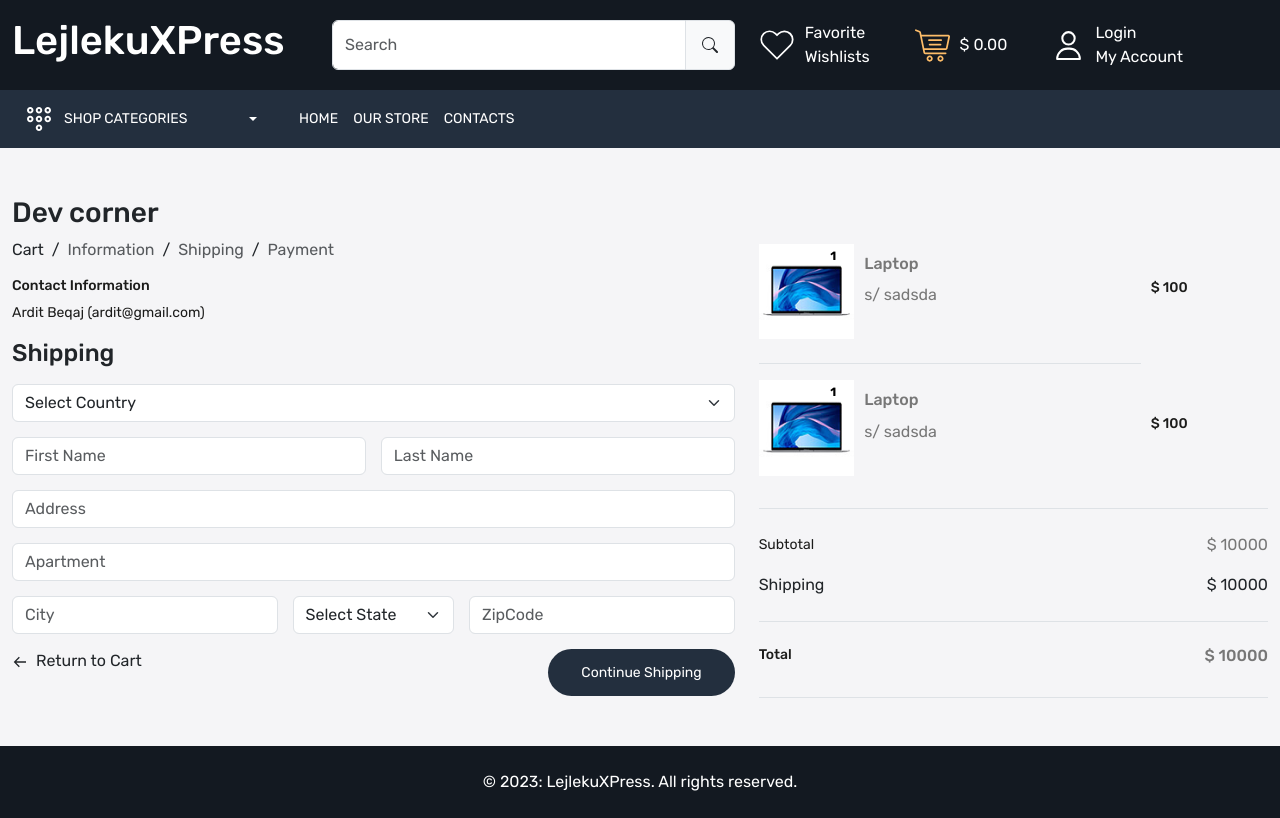
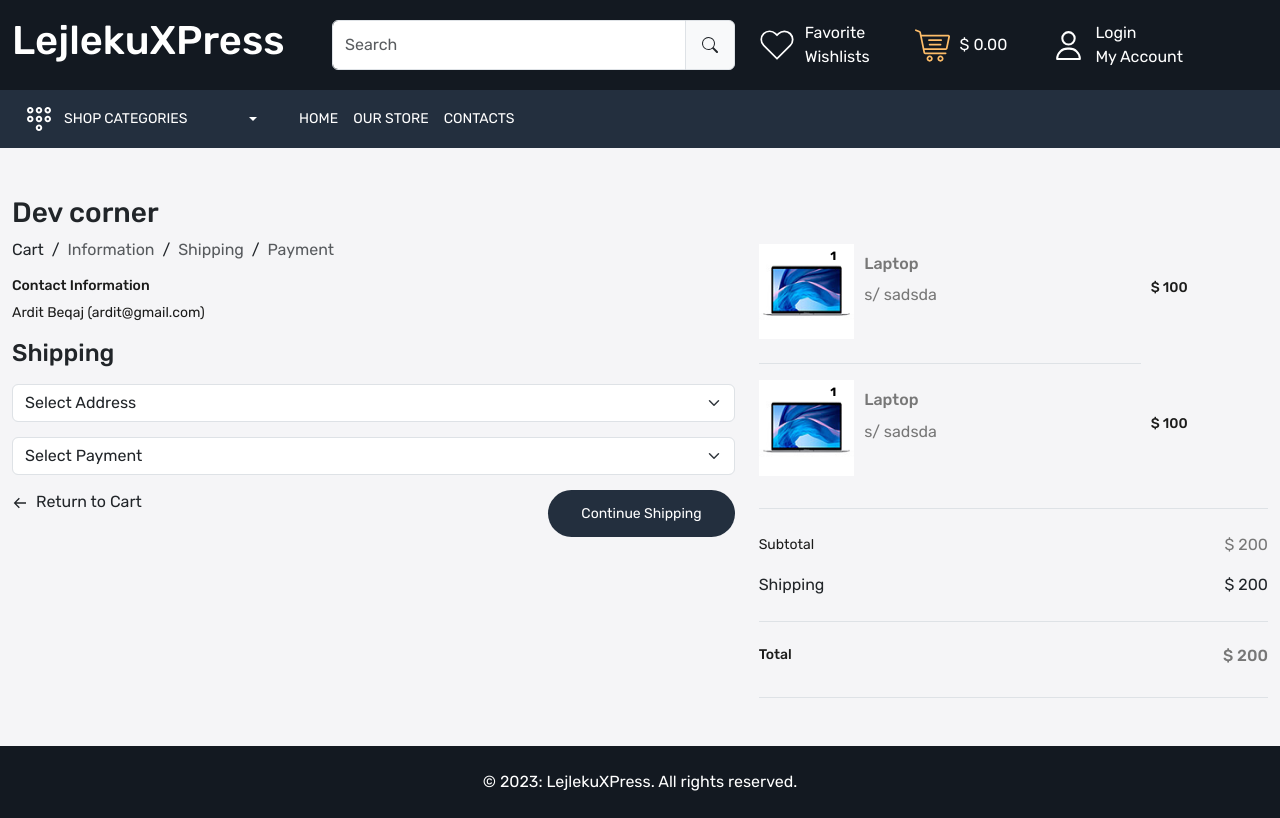
Before and after one commit to artternava/LejlekuXpress, a React (Create React App) app in the folder LejlekuXpress/Front-End/: page /checkout in a window 1280 px wide. Built offline with nearby package versions, Linux system fonts and the light colour scheme.

Commit message:
Changing somethings in Checkout page

```diff
--- a/LejlekuXpress/Front-End/src/pages/Checkout.js
+++ b/LejlekuXpress/Front-End/src/pages/Checkout.js
@@ -34,35 +34,19 @@ const Checkout = () => {
                         <div className='w-100'>
                             <select name='' className='form-control form-select' id=''>
                                 <option value="" selected disabled>
-                                    Select Country
+                                    Select Address
                                 </option>
                             </select>
                         </div>
-                        <div className='flex-grow-1'>
-                            <input type='text' placeholder='First Name' className='form-control'></input>
-                        </div>
-                        <div className='flex-grow-1'>
-                            <input type='text' placeholder='Last Name' className='form-control'></input>
-                        </div>
-                        <div className='w-100'>
-                            <input type='text' placeholder='Address' className='form-control'></input>
-                        </div>
-                        <div className='w-100'>
-                            <input type='text' placeholder='Apartment' className='form-control'></input>
-                        </div>
-                        <div className='flex-grow-1'>
-                            <input type='text' placeholder='City' className='form-control'></input>
-                        </div>
+
                         <div className='flex-grow-1'>
                             <select name='' className='form-control form-select' id=''>
                             <option value="" selected disabled>
-                                    Select State
+                                    Select Payment
                                 </option>
                             </select>
                         </div>
-                        <div className='flex-grow-1'>
-                            <input type='text' placeholder='ZipCode' className='form-control'></input>
-                        </div>
+
                         <div className='w-100'>
                         <div className='d-flex justify-content-between align-item-center'>
                             <Link to='/cart' className='text-dark'>
@@ -111,16 +95,16 @@ const Checkout = () => {
                 <div className='border-bottom py-4'>
                 <div className='d-flex justify-content-between align-items-center'>
                     <p className='total'>Subtotal</p>
-                    <p className='total-price'>$ 10000</p>
+                    <p className='total-price'>$ 200</p>
                 </div>
                 <div className='d-flex justify-content-between align-items-center'>
                     <p className='mb-0'>Shipping</p>
-                    <p className='mb-0'>$ 10000</p>
+                    <p className='mb-0'>$ 200</p>
                 </div>
                 </div>
                 <div className='d-flex justify-content-between align-items-center border-bottom py-4'>
                     <h4 className='total'>Total</h4>
-                    <h5 className='total-price'>$ 10000</h5>
+                    <h5 className='total-price'>$ 200</h5>
                 </div>
             </div>
             </div>
```
